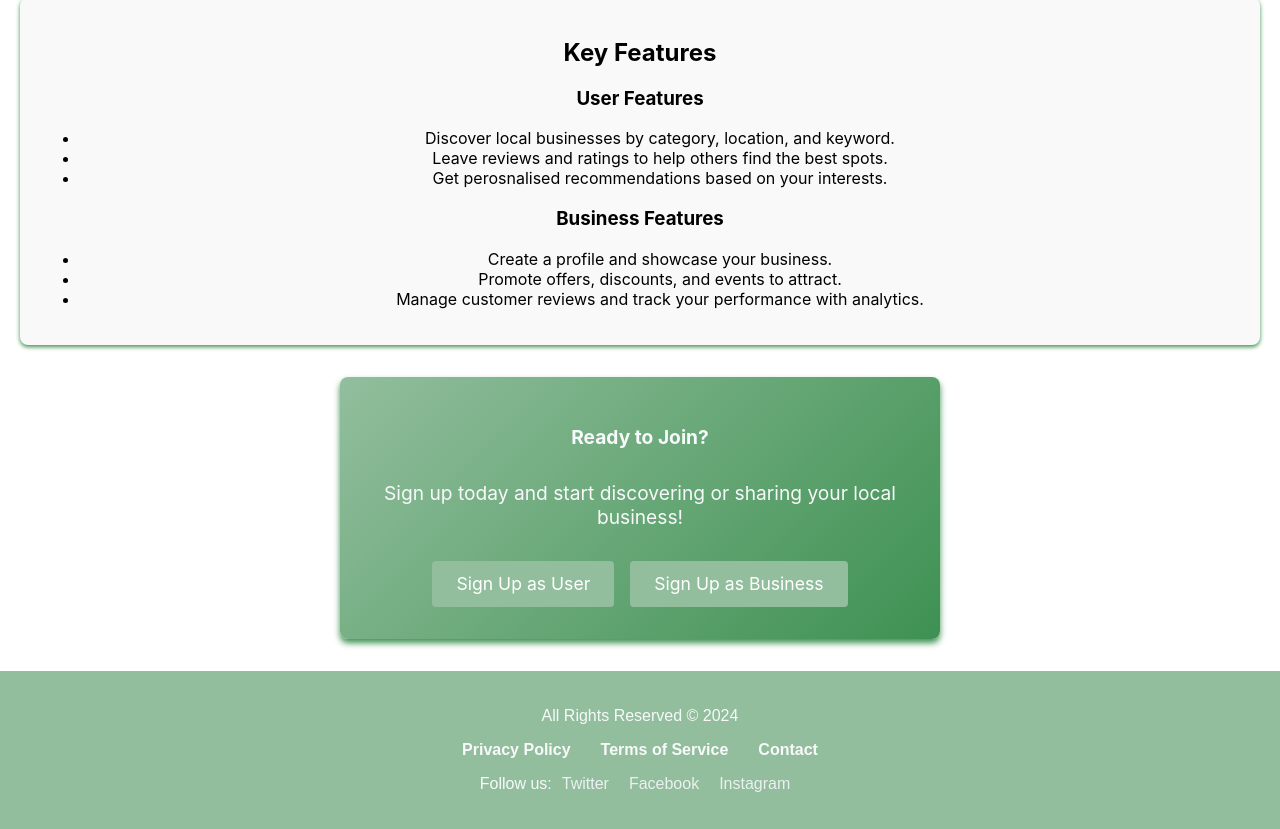
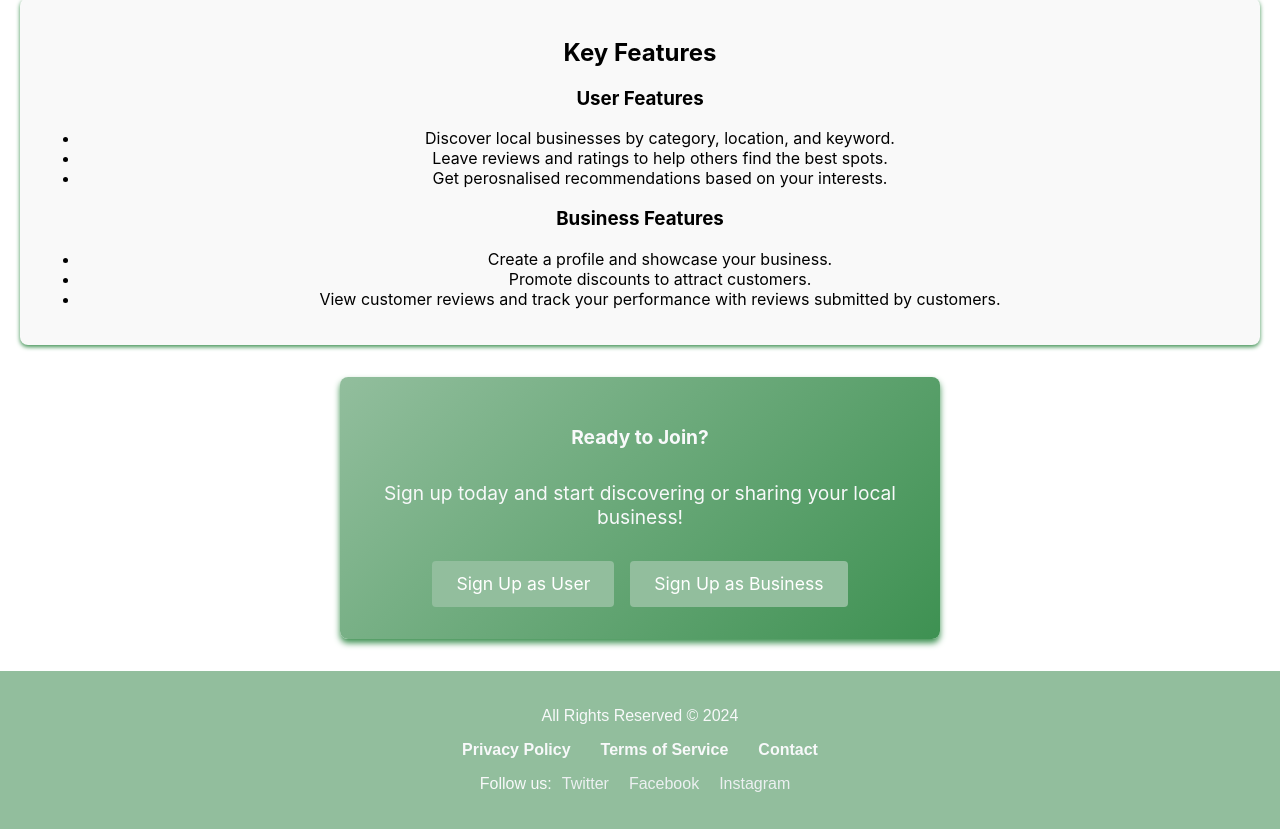
Before and after one commit to juzgit/Business-Discovery, a React (Create React App) app in the folder business-discovery/: page / in a window 1280 px wide. Shown: the part 789-1618 px from the top of the page. Built offline with nearby package versions, Linux system fonts and the light colour scheme.

Commit message:
Update FeatureSection.js

```diff
--- a/business-discovery/src/components/FeatureSection.js
+++ b/business-discovery/src/components/FeatureSection.js
@@ -24,8 +24,8 @@ const FeaturesSection = () => {
                     <h3 className='features-section__block-title'>Business Features</h3>
                     <ul className='features-section__list'>
                         <li className='features-section__item'>Create a profile and showcase your business.</li>
-                        <li className='features-section__item'>Promote offers, discounts, and events to attract.</li>
-                        <li className='features-section__item'>Manage customer reviews and track your performance with analytics.</li>
+                        <li className='features-section__item'>Promote discounts to attract customers.</li>
+                        <li className='features-section__item'>View customer reviews and track your performance with reviews submitted by customers.</li>
                     </ul>
                 </div>
 
```
